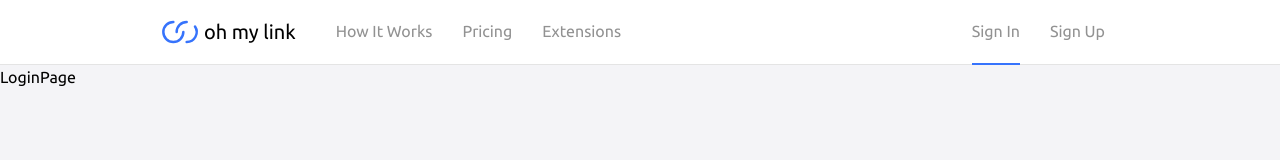
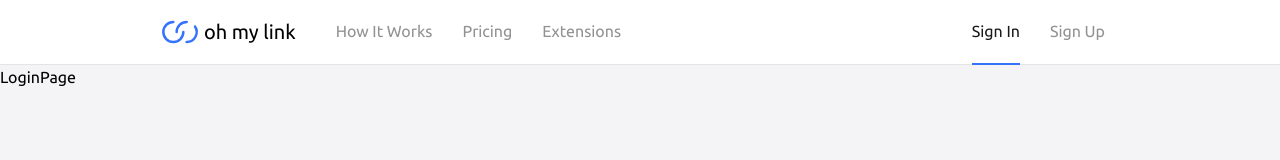
Before and after one commit to zwhy2024/next-ohmylink, a Next.js app: page /login in a window 1280 px wide. Shown: the top 160 px of the page. Built offline with nearby package versions, Linux system fonts and the light colour scheme.

Commit message:
set text-color in nav item active status

```diff
--- a/app/(website)/layout.tsx
+++ b/app/(website)/layout.tsx
@@ -5,9 +5,7 @@ const Layout: React.FC<PropsWithChildren> = ({ children }) => {
   return (
     <>
       <Header />
-      <main className="min-h-[calc(100vh-65px)] w-full">
-        {children}
-      </main>
+      <main className="h-[calc(100vh-65px)] w-full relative">{children}</main>
     </>
   )
 }
--- a/components/link.tsx
+++ b/components/link.tsx
@@ -18,9 +18,9 @@ export const Link: React.FC<PropsWithChildren<Props>> = ({
     <a
       href={href}
       className={clsx(
-        'mx-[15px] py-[20px] box-border transition-all duration-200 border-b-2 text-[#929292] text-base hover:border-b-[#3673fc] hover:text-[#1a1a1a]',
+        'mx-[15px] py-[20px] box-border transition-all duration-200 border-b-2 text-base hover:border-b-[#3673fc] hover:text-[#1a1a1a]',
         className,
-        isActive ? 'border-b-[#3673fc]' : 'border-b-transparent'
+        isActive ? 'border-b-[#3673fc] text-[#1a1a1a]' : 'border-b-transparent text-[#929292]'
       )}
     >
       {children}
```
Also changed, not shown: public/pattern-short.svg (added).
